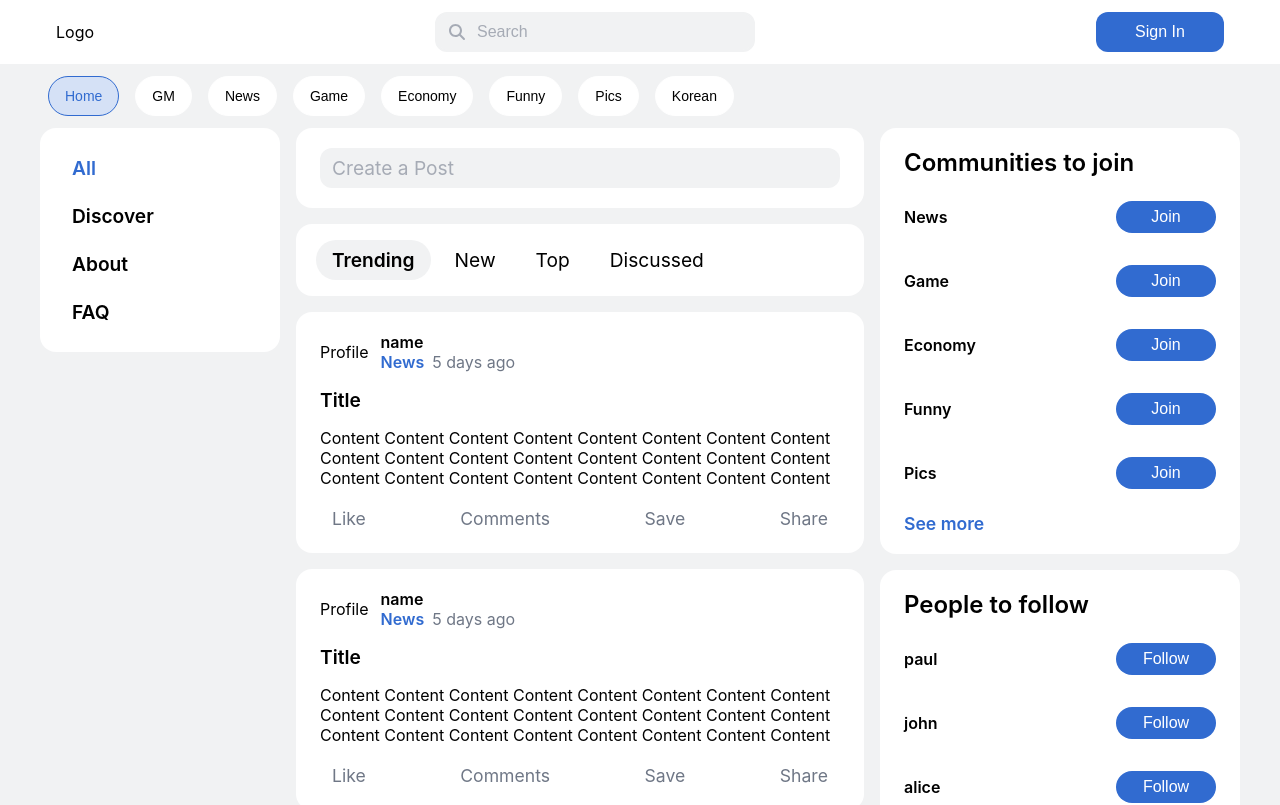
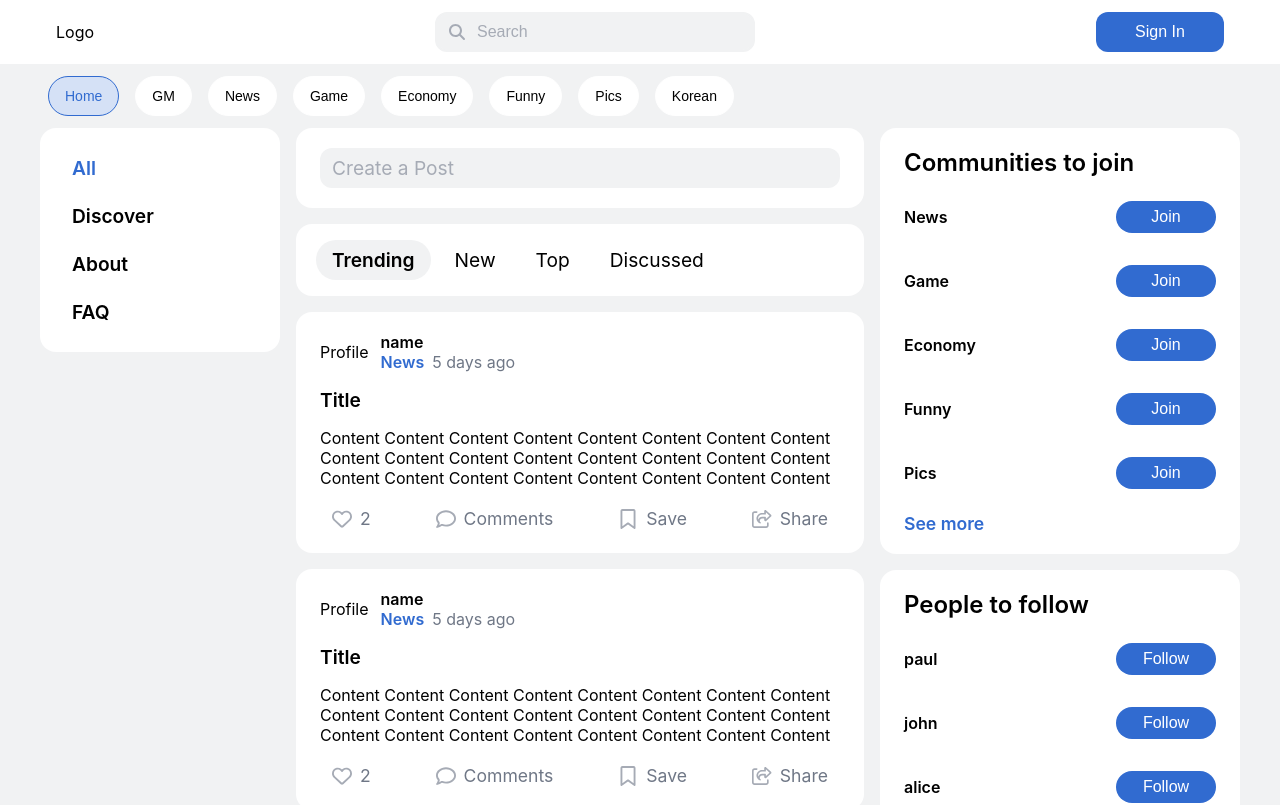
Before and after one commit to royalbluec/block-community, a Next.js app in the folder client/: page / in a window 1280 px wide. Shown: the top 805 px of the page. Built offline with nearby package versions, Linux system fonts and the light colour scheme.

Commit message:
feat(client): Add icon in Board

```diff
--- a/client/components/common/Header.jsx
+++ b/client/components/common/Header.jsx
@@ -1,6 +1,6 @@
 import React, { useState } from 'react';
 import { FontAwesomeIcon } from '@fortawesome/react-fontawesome';
-import { faCoffee, faMagnifyingGlass } from '@fortawesome/free-solid-svg-icons';
+import { faMagnifyingGlass } from '@fortawesome/free-solid-svg-icons';
 
 import { HeaderWrapper, Search, SignIn } from './styles/Header.styles';
 
--- a/client/components/mainB/Board.jsx
+++ b/client/components/mainB/Board.jsx
@@ -1,4 +1,11 @@
 import React from 'react';
+import { FontAwesomeIcon } from '@fortawesome/react-fontawesome';
+import {
+  faHeart,
+  faComment,
+  faBookmark,
+  faShareFromSquare,
+} from '@fortawesome/free-regular-svg-icons';
 
 import {
   StyledBoardWrapper,
@@ -30,10 +37,22 @@ const Board = () => {
         </p>
       </StyledBoardBody>
       <StyledBoardFooter>
-        <a>Like</a>
-        <a>Comments</a>
-        <a>Save</a>
-        <a>Share</a>
+        <a>
+          <FontAwesomeIcon icon={faHeart} className='board__icon' />
+          <div>2</div>
+        </a>
+        <a>
+          <FontAwesomeIcon icon={faComment} className='board__icon' />
+          <div>Comments</div>
+        </a>
+        <a>
+          <FontAwesomeIcon icon={faBookmark} className='board__icon' />
+          <div>Save</div>
+        </a>
+        <a>
+          <FontAwesomeIcon icon={faShareFromSquare} className='board__icon' />
+          <div>Share</div>
+        </a>
       </StyledBoardFooter>
     </StyledBoardWrapper>
   );
--- a/client/components/mainB/styles/Board.styles.jsx
+++ b/client/components/mainB/styles/Board.styles.jsx
@@ -6,6 +6,12 @@ export const StyledBoardWrapper = styled.div`
   padding: 1.25rem 1.5rem;
   border-radius: 1rem;
   background-color: var(--white);
+
+  .board__icon {
+    color: var(--dark-gray);
+    width: 20px;
+    height: 20px;
+  }
 `;
 
 export const StyledBoardHeader = styled.div`
@@ -74,6 +80,8 @@ export const StyledBoardFooter = styled.div`
   margin-top: 1rem;
 
   & > a {
+    display: flex;
+    align-items: center;
     padding: 0.25rem 0.75rem;
     border-radius: 0.25rem;
     font-size: 1.1rem;
@@ -83,4 +91,12 @@ export const StyledBoardFooter = styled.div`
       background-color: var(--light-blue);
     }
   }
+
+  & > a > div {
+    margin-left: 0.5rem;
+
+    @media (max-width: 480px) {
+      display: none;
+    }
+  }
 `;
--- a/client/package.json
+++ b/client/package.json
@@ -17,6 +17,7 @@
     "@emotion/react": "^11.9.0",
     "@emotion/styled": "^11.8.1",
     "@fortawesome/fontawesome-svg-core": "^6.1.1",
+    "@fortawesome/free-regular-svg-icons": "^6.1.1",
     "@fortawesome/free-solid-svg-icons": "^6.1.1",
     "@fortawesome/react-fontawesome": "^0.1.18",
     "eslint": "8.14.0",
```
Also changed, not shown: 1 other file (tests, documents, lock files or other folders).
